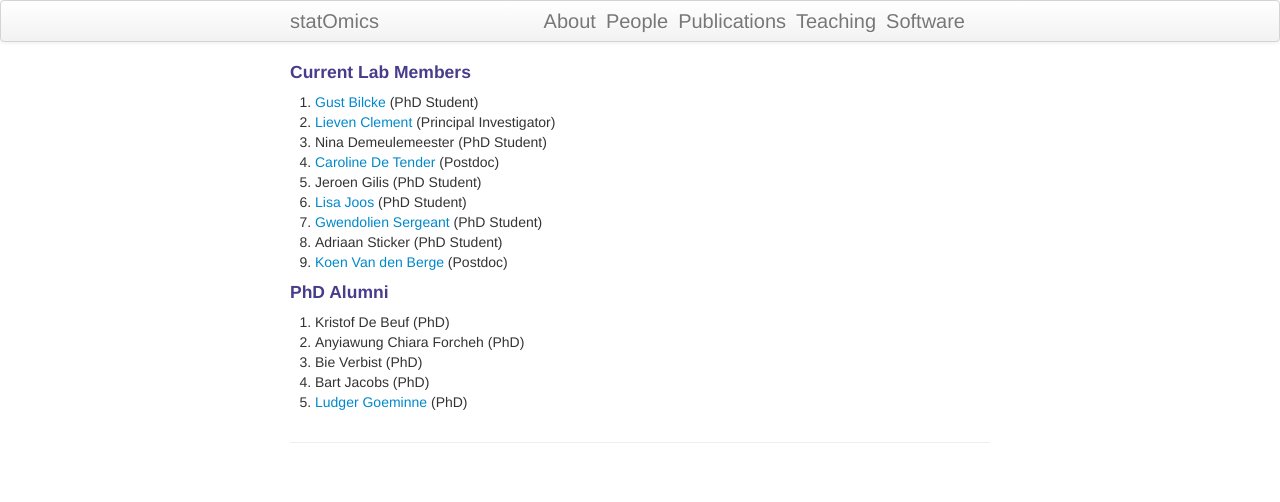
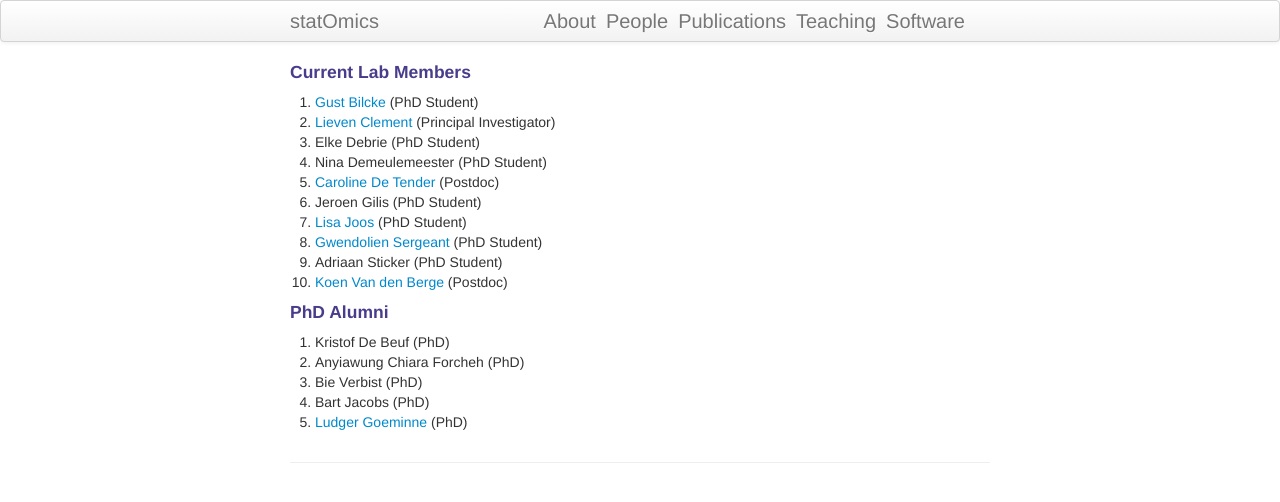
Before and after one commit to statOmics/statOmics.github.io, a Jekyll site: the page built from pages/people.md, in a window 1280 px wide. Shown: the top 502 px of the page. Built offline with Jekyll 4.4.1, drawn with Linux system fonts in a browser that asks for light colours.

Commit message:
update people

```diff
--- a/pages/people.md
+++ b/pages/people.md
@@ -7,6 +7,7 @@ title: People
 
 1. [Gust Bilcke](/pages/gust.html) (PhD Student)
 2. [Lieven Clement](/pages/about.html) (Principal Investigator)
+2. Elke Debrie (PhD Student)
 2. Nina Demeulemeester (PhD Student)
 2. [Caroline De Tender](/pages/caroline.html) (Postdoc)
 2. Jeroen Gilis (PhD Student)
```
